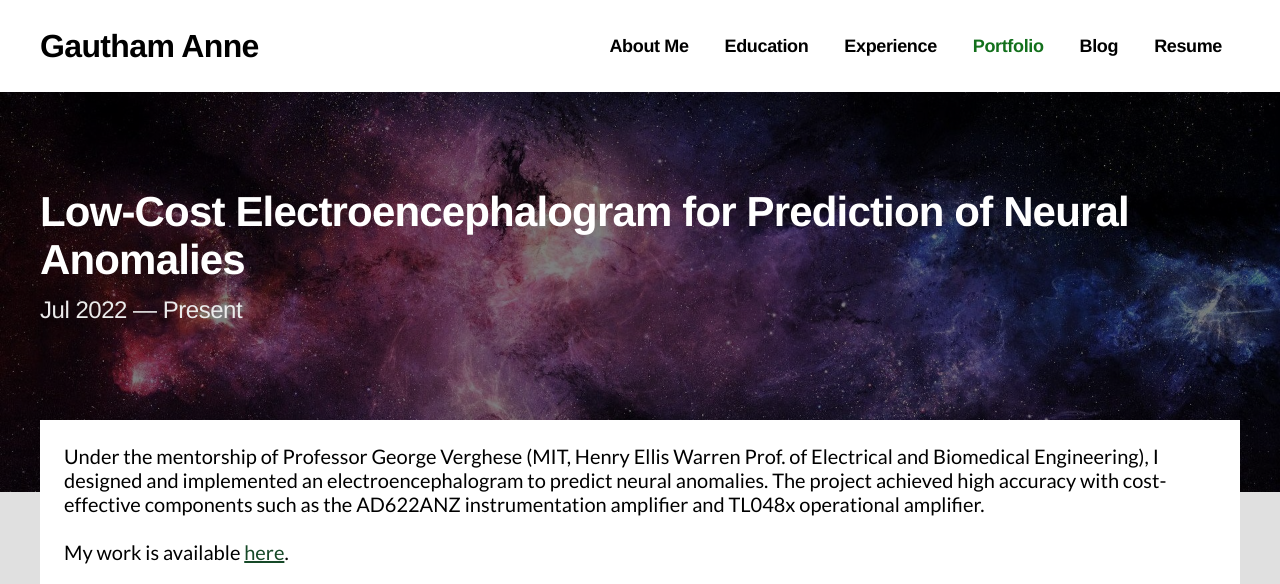
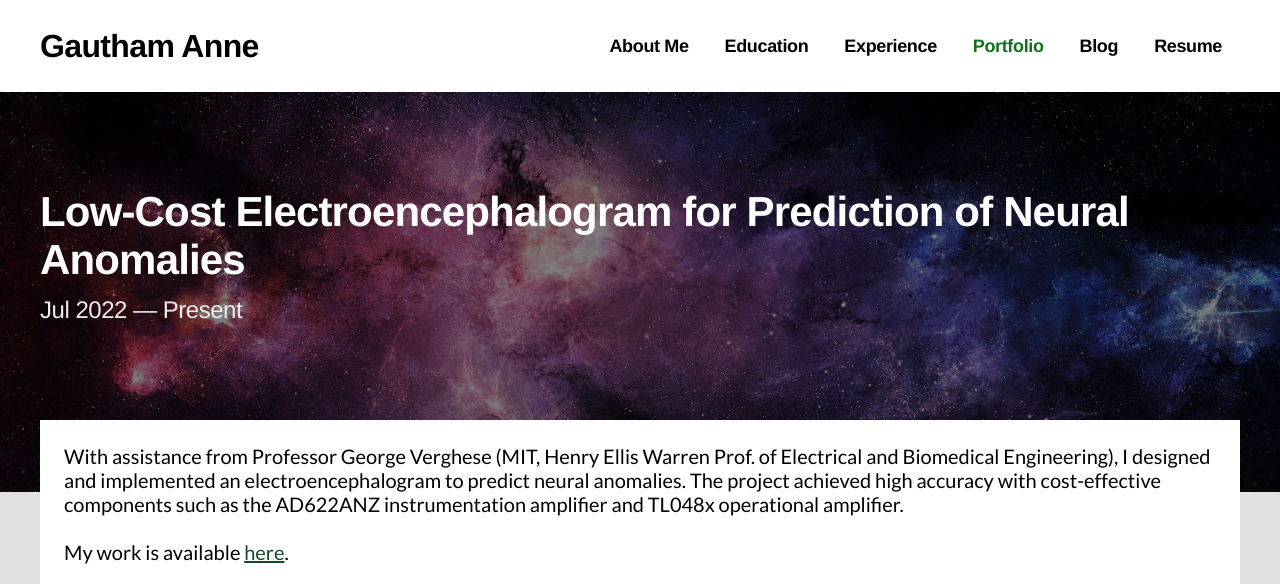
Before and after one commit to annegautham/annegautham.github.io, a Jekyll site: the page built from portfolio/eeg.md, in a window 1280 px wide and 900 px high, cut to the strip 0-584 px from the top of the window. Built offline with Jekyll 4.4.1, drawn with Linux system fonts in a browser that asks for light colours; some web fonts are replaced.

Commit message:
Update eeg.md

```diff
--- a/portfolio/eeg.md
+++ b/portfolio/eeg.md
@@ -4,7 +4,7 @@ title: Low-Cost Electroencephalogram for Prediction of Neural Anomalies
 description: Jul 2022 — Present
 ---
 
-Under the mentorship of Professor George Verghese (MIT, Henry Ellis Warren Prof. of Electrical and Biomedical Engineering), I designed and implemented an electroencephalogram to predict neural anomalies. The project achieved high accuracy with cost-effective components such as the AD622ANZ instrumentation amplifier and TL048x operational amplifier.
+With assistance from Professor George Verghese (MIT, Henry Ellis Warren Prof. of Electrical and Biomedical Engineering), I designed and implemented an electroencephalogram to predict neural anomalies. The project achieved high accuracy with cost-effective components such as the AD622ANZ instrumentation amplifier and TL048x operational amplifier.
 
 <br>
 
```
